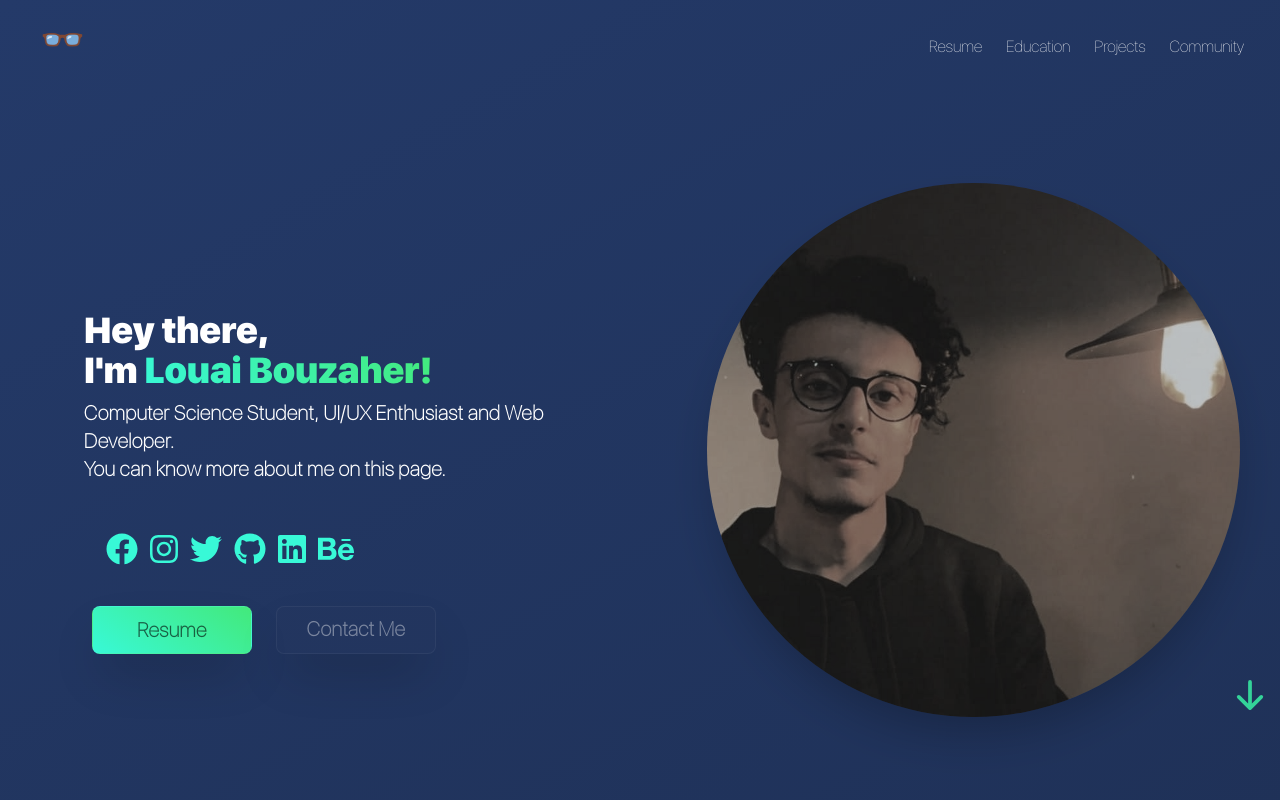
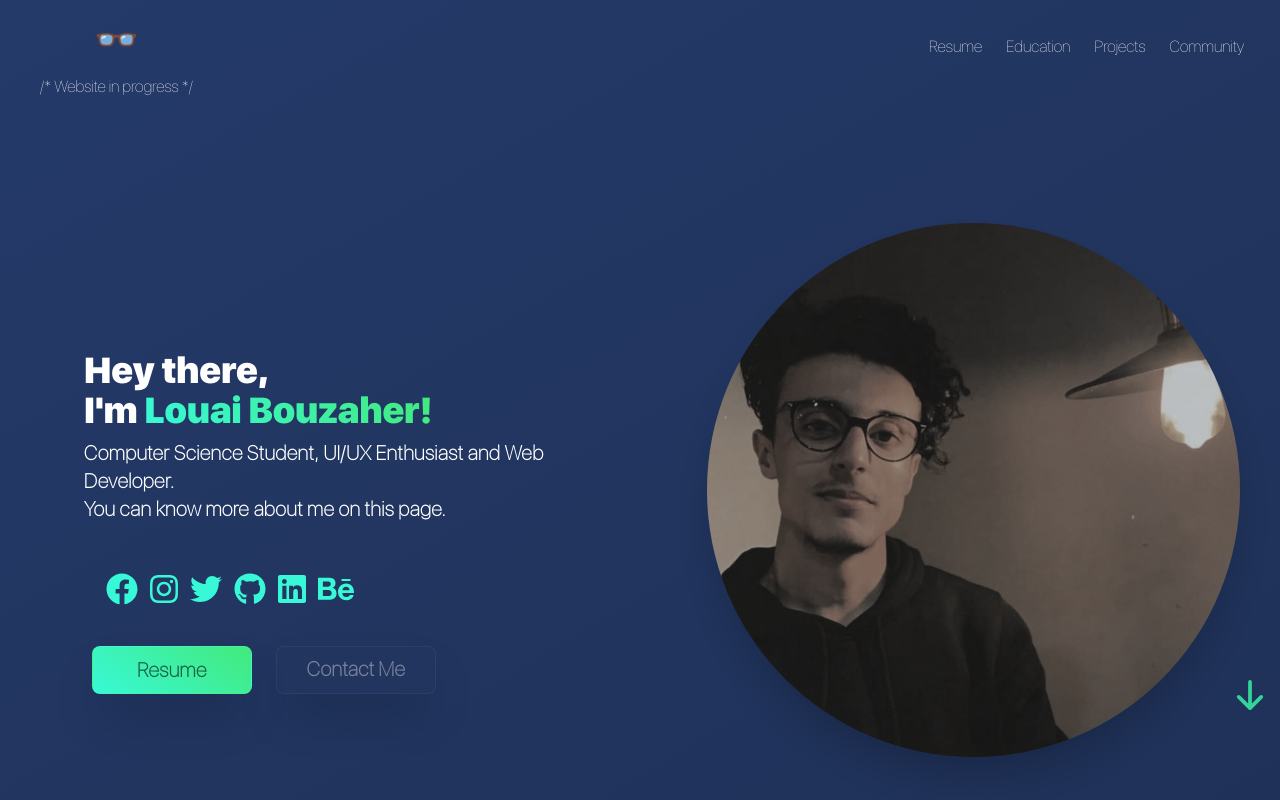
Before and after one commit to louaibouzaher/louaibouzaher.github.io, a React (Create React App) app: page / in a window 1280 px wide. Shown: the top 800 px of the page. Built offline with nearby package versions, Linux system fonts and the light colour scheme.

Commit message:
Website in progress

```diff
--- a/src/Components/Navbar.js
+++ b/src/Components/Navbar.js
@@ -8,7 +8,7 @@
     >
       <div className="mx-10 text-4xl mt-20 mb-6 sm:mt-0 sm:mb-0 flex-grow sm:flex-grow-0">
         {" "}
-        👓{" "}
+        👓{" "} <br/> <span className='text-white text-sm sm:text-base'>/* Website in progress */</span>
       </div>
       <div className="hidden sm:flex flex-row px-6">
         <a href="#resume" className="px-3 text-white hover:text-green-400">
```
Also changed, not shown: 1 other file (tests, documents, lock files or other folders).
